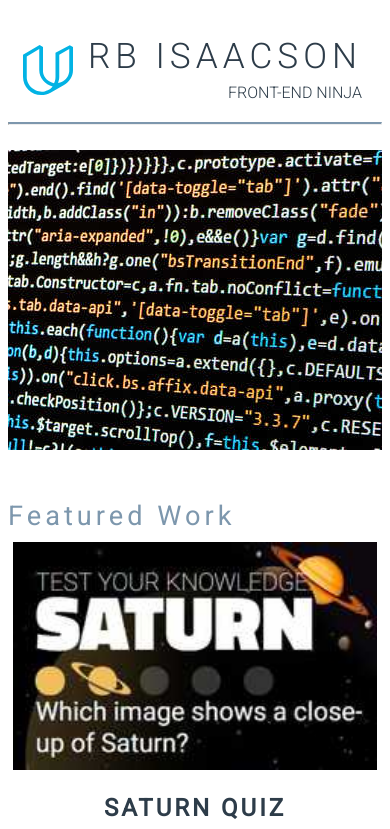
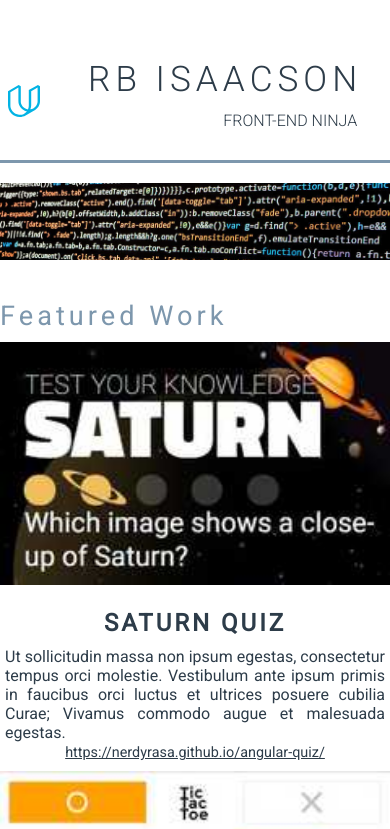
Before and after one commit to nerdyrasa/udacity-portfolio, a plain HTML site: page index.html in a window 390 px wide. Shown: the top 829 px of the page. Drawn offline with Linux system fonts and the light colour scheme.

Commit message:
Improved responsiveness.

```diff
--- a/css/styles.css
+++ b/css/styles.css
@@ -1,48 +1,86 @@
-* {
-    box-sizing: border-box;
-}
-h1,
-h2,
-h3 {
-    margin: 0;
-}
-body {
+.app {
+    height: 100vh;
+    width: 100%;
+    max-width: 800px;
+    position: relative;
+    margin: 0 auto;
     font-family: "Roboto", sans-serif;
     color: #2d3c49;
     font-size: 16px;
 }
 
-hr {
-    border-top: 2px solid #7d97ad;
+.header {
+    max-height: 400px;
+    height: 66.6vw;
+    position: relative;
+}
+
+.header-content {
+    position: absolute;
+    top: 0;
+    left: 0;
+    right: 0;
+    bottom: 0;
+    display: -webkit-box;
+    display: -ms-flexbox;
+    display: flex;
+    -webkit-box-pack: justify;
+    -ms-flex-pack: justify;
+    justify-content: space-between;
+    -webkit-box-orient: vertical;
+    -webkit-box-direction: normal;
+    -ms-flex-direction: column;
+    flex-direction: column;
+}
+
+.topbar {
+    display: -webkit-box;
+    display: -ms-flexbox;
+    display: flex;
+    -webkit-box-pack: justify;
+    -ms-flex-pack: justify;
+    justify-content: space-between;
+    padding: 5vh 2vw 0;
+    align-items: center;
+    border-bottom: 3px #7d97ad solid;
+    margin-bottom: 20px;
+}
+
+.topbar-right {
+    text-align: right;
+    text-transform: uppercase;
+    padding-right: 20px;
+}
+
+.flex-container {
+    display: flex;
+    flex-wrap: wrap;
+}
+
+.logo {
+    width: 8vw;
+    height: 8vw;
+    min-width: 32px;
+    min-height: 32px;
+    max-width: 40px;
+    max-height: 40px;
+}
+
+.hero {
+    overflow: hidden;
+    max-width: 800px;
+}
+
+section {
+    width: 100%;
+    min-height: 350px;
+    margin: 20px auto;
+    display: flex;
+    justify-content: space-between;
 }
 
 header {
-    height: 420px;
-    background: url(../img/my-hero.jpeg) no-repeat center bottom;
-    position: relative;
-}
-
-header a.logo {
-    position: absolute;
-    display: block;
-    width: 50px;
-    height: 50px;
-    background: url(../img/udacity.svg);
-    background-size: contain;
-    top: 15px;
-    left: 15px;
-}
-
-header div.hero {
-    position: absolute;
-    top: 130px;
-}
-
-header
-{
     text-align: right;
-    text-transform: uppercase;
-    margin-bottom: 30px;
 }
 
 header h1,
@@ -52,13 +90,15 @@ header h2 {
 
 header h1 {
     font-size: 2.2em;
-    margin: 30px 20px 0 0 ;
+    margin: 20px 0 0 0 ;
     letter-spacing: 5px;
-    line-height: 1.5em;
+    line-height: 1em;
 }
+
 header h2 {
     font-size: 1em;
-    margin: 0 20px 20px 0;
+    margin-bottom: 30px;
+    padding-right: 5px;
 }
 
 .box {
@@ -67,26 +107,26 @@ header h2 {
     width: 100%;
 }
 
-.featured-work {
-    display: flex;
-    flex-wrap: wrap;
-}
-
-.box {
+.box,
+.headline {
     width: 100%;
 }
 
 img {
-    width: calc(100% - 10px);
+    width: 100%;
 }
 
-h2.box.headline {
+.headline {
     text-align: left;
     color: #7d97ad;
     font-size: 1.7em;
     font-weight: normal;
     letter-spacing: 4px;
     margin: 20px 0 10px 0;
+}
+
+.project-card {
+    margin-bottom: 10px;
 }
 
 h3.project-name {
@@ -96,18 +136,39 @@ h3.project-name {
     margin: 20px 0 10px 0;
 }
 
+.project-desc {
+    text-align: justify;
+    margin: 0 5px;
+}
+
 a.project-link {
     color: #2d3c49;
+    font-size: .9em;
 }
 
 a.project-link::after {
     content: attr(href);
 }
 
+@media screen and (max-width: 320px) {
+
+    .logo {
+        background-position: center;
+        background-size: 30px 30px;
+    }
+
+    header h1 {
+        line-height: 1em;
+    }
+
+}
+
 @media screen and (min-width: 550px) {
+
     .project-card {
-        width: 50%;
+        width: 48%;
     }
+
 }
 
 @media screen and (min-width: 800px) {
@@ -118,6 +179,7 @@ a.project-link::after {
     }
 
     .project-card {
-        width: 33.333333%;
+        width: 32%;
     }
+
 }
--- a/index.html
+++ b/index.html
@@ -2,35 +2,62 @@
 <html>
 <head lang="en">
     <meta charset="UTF-8">
-    <title>Jane Doette</title>
+    <title>RB Isaacson</title>
     <meta name="viewport" content="width=device-width, initial-scale=1">
     <link href="https://fonts.googleapis.com/css?family=Roboto:300,400" rel="stylesheet">
     <link rel="stylesheet" href="css/styles.css"/>
 </head>
-<body>
-<header>
-    <a href="#" class="logo"></a>
-    <h1>RB Isaacson</h1>
-    <h2>Front-end Ninja</h2>
-    <hr>
-    <div class="hero"></div>
+<body class="app">
+<header class="header">
+    <div class="header-content">
+        <div class="topbar">
+            <img class="logo" src="img/udacity.svg" alt="Udacity Logo"/>
+
+            <div class="topbar-right">
+                <h1 class="name">RB Isaacson</h1>
+
+                <h2 class="title">Front-end Ninja</h2>
+            </div>
+        </div>
+
+        <div class="bottombar hero">
+            <img src="img/my-hero.jpeg" alt="" class="hero"/>
+        </div>
+    </div>
 </header>
 
-<section class="featured-work">
-    <h2 class="box headline">Featured Work</h2>
+<section class="featured-work flex-container">
+    <header class="box">
+        <h2 class="headline">Featured Work</h2>
+    </header>
     <div class="box project-card">
         <img src="img/saturn-quiz-small.jpg" alt="Saturn Quiz"/>
-       <h3 class="project-name">Saturn Quiz</h3>
+
+        <h3 class="project-name">Saturn Quiz</h3>
+
+        <p class="project-desc">Ut sollicitudin massa non ipsum egestas, consectetur tempus orci molestie. Vestibulum
+            ante ipsum primis in faucibus orci luctus et ultrices posuere cubilia Curae; Vivamus commodo augue et
+            malesuada egestas.</p>
         <a href="https://nerdyrasa.github.io/angular-quiz/" class="project-link"></a>
     </div>
     <div class="box project-card">
         <img src="img/tic-tac-toe-small.jpg" alt="Tic Tac Toe"/>
+
         <h3 class="project-name">Tic Tac Toe</h3>
+
+        <p class="project-desc">Ut sollicitudin massa non ipsum egestas, consectetur tempus orci molestie. Vestibulum
+            ante ipsum primis in faucibus orci luctus et ultrices posuere cubilia Curae; Vivamus commodo augue et
+            malesuada egestas.</p>
         <a href="https://nerdyrasa.github.io/tic-tac-toe/" class="project-link"></a>
     </div>
     <div class="box project-card">
         <img src="img/rsvp-app-small.jpg" alt="RSVP Tracker"/>
+
         <h3 class="project-name">RSVP Tracker</h3>
+
+        <p class="project-desc">Ut sollicitudin massa non ipsum egestas, consectetur tempus orci molestie. Vestibulum
+            ante ipsum primis in faucibus orci luctus et ultrices posuere cubilia Curae; Vivamus commodo augue et
+            malesuada egestas.</p>
         <a href="https://nerdyrasa.github.io/rsvp-tracker/" class="project-link"></a>
     </div>
 </section>
```
